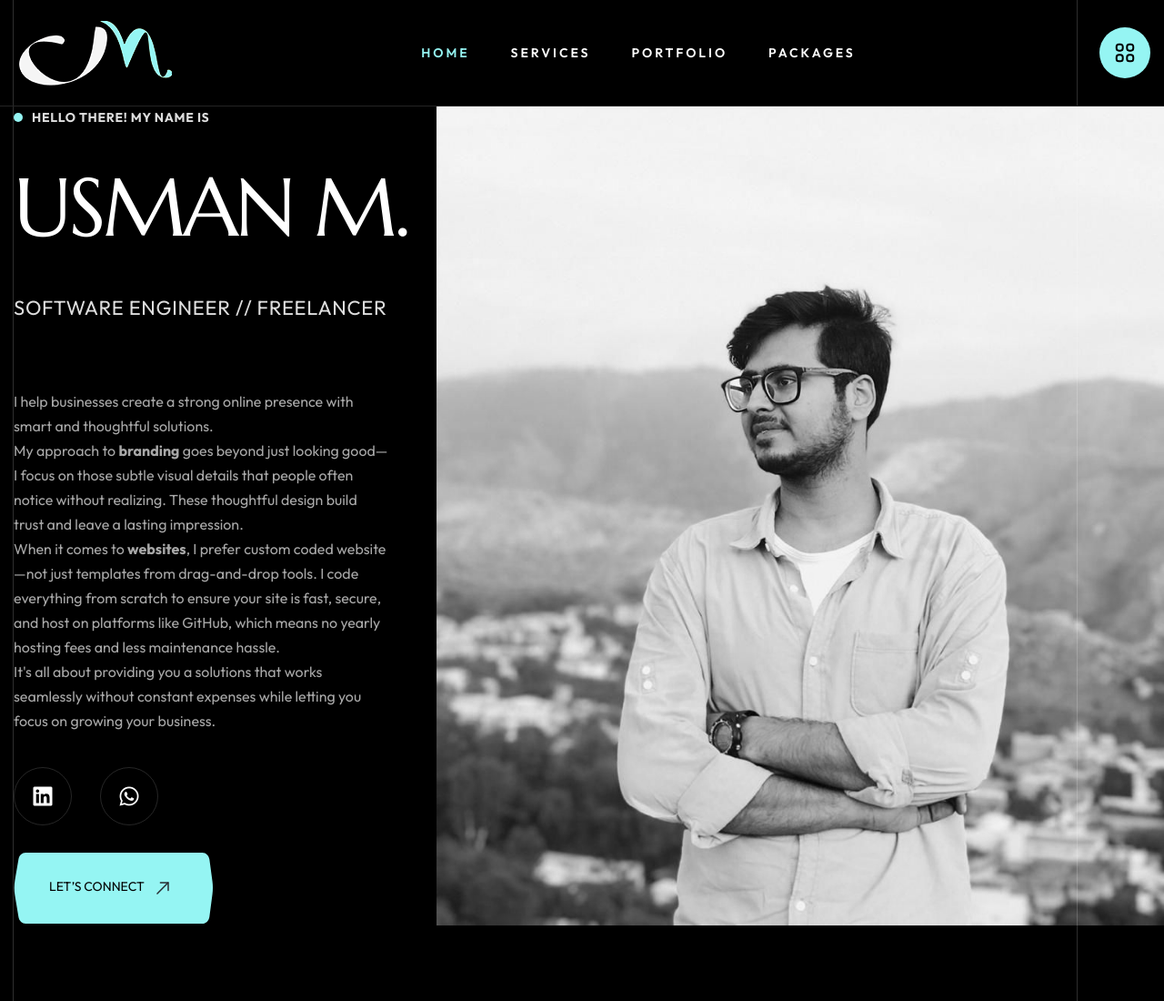
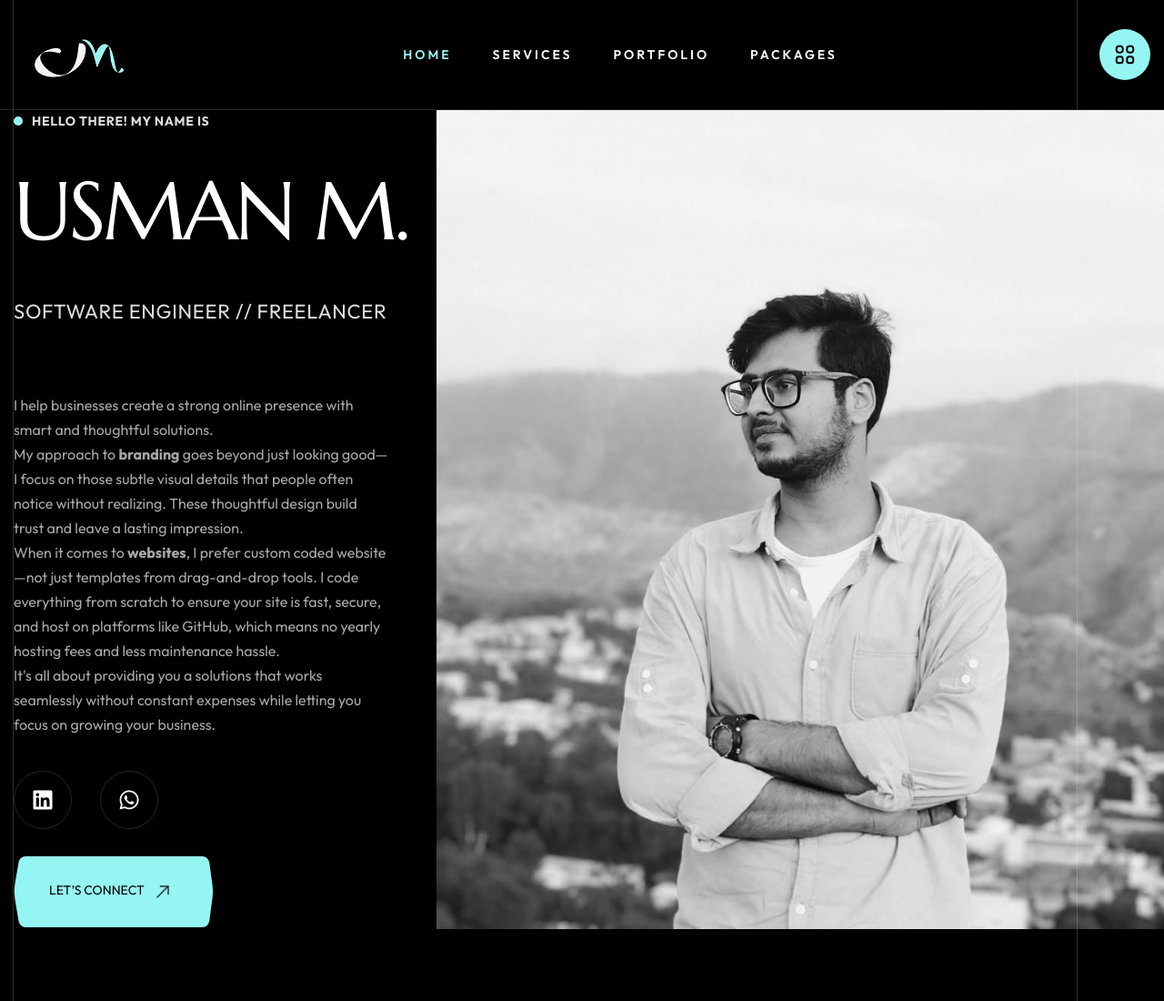
Before and after one commit to usmanaaka/usman-m, a plain HTML site: page index.html in a window 1280 px wide. Shown: the top 1100 px of the page at 91% size. Drawn offline with nearby package versions, Linux system fonts and the light colour scheme.

Commit message:
nav logo test

```diff
--- a/index.html
+++ b/index.html
@@ -62,7 +62,7 @@
             <div class="container">
                 <div class="header__wrap ul_li_between">
                     <div class="header-logo">
-                        <a href="index.html"><img src="assets/img/logo/logo-a.png" alt=""></a>
+                        <a href="index.html"><img src="assets/img/logo/logo.png" alt=""></a>
                     </div>
                     <div class="main-menu__wrap ul_li navbar navbar-expand-lg">
                         <nav class="main-menu collapse navbar-collapse">
@@ -95,7 +95,7 @@
                                 <div class="xb-header-menu-scroll">
                                     <div class="xb-menu-close xb-hide-xl xb-close"></div>
                                     <div class="xb-logo-mobile xb-hide-xl">
-                                        <a href="index.html" rel="home"><img src="assets/img/logo/logo.svg" alt=""></a></div>
+                                        <a href="index.html" rel="home"><img src="assets/img/logo/logo.png" alt=""></a></div>
                                     <div class="xb-header-mobile-search xb-hide-xl">
                                         <form >
                                             <!-- <input type="text" placeholder="Search..." name="s" class="search-field"> -->
```
Also changed, not shown: assets/img/logo/logo.png (added).
